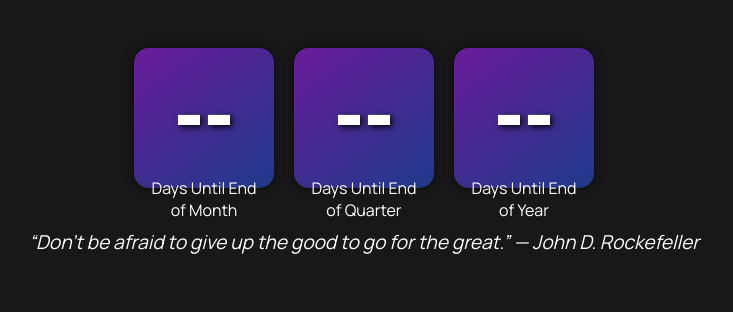
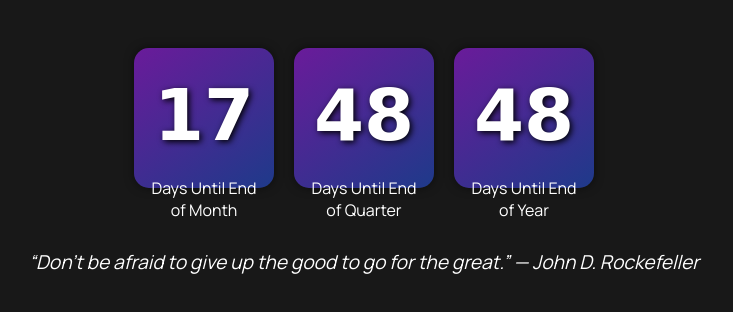
Before and after one commit to tfey621/countdowntimer, a plain HTML site: page index.html in a window 1280 px wide. Shown: the whole page, without its empty margins (276-1009 px from the left). Drawn offline with Linux system fonts and the light colour scheme; a web font is replaced by a local one.

Commit message:
Update index.html

```diff
--- a/index.html
+++ b/index.html
@@ -64,7 +64,7 @@
   }
 
   .quote-container {
-    margin-top: 40px; /* Space between countdown and quote */
+    margin-top: 60px; /* Increased space between countdown and quote */
     font-size: 1.2em; /* Quote font size */
     font-style: italic;
     text-align: center;
@@ -149,22 +149,53 @@
       document.getElementById('quote').textContent = randomQuote;
     }
 
-    // Update countdown and quote every 24 hours
-    setInterval(function() {
-      // Update the countdown timers
-      const endOfMonth = getEndOfMonth();
-      const endOfQuarter = getEndOfQuarter();
-      const endOfYear = getEndOfYear();
-      document.getElementById('days-month').textContent = getDaysDifference(endOfMonth);
-      document.getElementById('days-quarter').textContent = getDaysDifference(endOfQuarter);
-      document.getElementById('days-year').textContent = getDaysDifference(endOfYear);
+    // Helper function to get days difference
+    function getDaysDifference(targetDate) {
+      const now = new Date();
+      const timeDiff = targetDate.getTime() - now.getTime();
+      return Math.max(0, Math.ceil(timeDiff / (1000 * 60 * 60 * 24))); // Return days remaining
+    }
 
-      // Display a random quote
+    // Calculate end of month date
+    function getEndOfMonth() {
+      const now = new Date();
+      return new Date(now.getFullYear(), now.getMonth() + 1, 0); // Last day of current month
+    }
+
+    // Calculate end of quarter date
+    function getEndOfQuarter() {
+      const now = new Date();
+      const currentMonth = now.getMonth();
+      const quarterEndMonth = currentMonth + (2 - (currentMonth % 3)); // End of current quarter
+      return new Date(now.getFullYear(), quarterEndMonth + 1, 0); // Last day of quarter
+    }
+
+    // Calculate end of year date
+    function getEndOfYear() {
+      const now = new Date();
+      return new Date(now.getFullYear(), 11, 31); // December 31st
+    }
+
+    // Function to update countdowns
+    function updateCountdowns() {
+      const daysToEndOfMonth = getDaysDifference(getEndOfMonth());
+      const daysToEndOfQuarter = getDaysDifference(getEndOfQuarter());
+      const daysToEndOfYear = getDaysDifference(getEndOfYear());
+
+      document.getElementById('days-month').textContent = daysToEndOfMonth;
+      document.getElementById('days-quarter').textContent = daysToEndOfQuarter;
+      document.getElementById('days-year').textContent = daysToEndOfYear;
+    }
+
+    // Display initial quote and countdown
+    displayQuote();
+    updateCountdowns();
+
+    // Update countdowns every day
+    setInterval(() => {
       displayQuote();
-    }, 86400000); // Update once every 24 hours
-
-    // Initial setup
-    displayQuote();
+      updateCountdowns();
+    }, 24 * 60 * 60 * 1000); // 24 hours in milliseconds
   </script>
 </body>
 </html>
```
